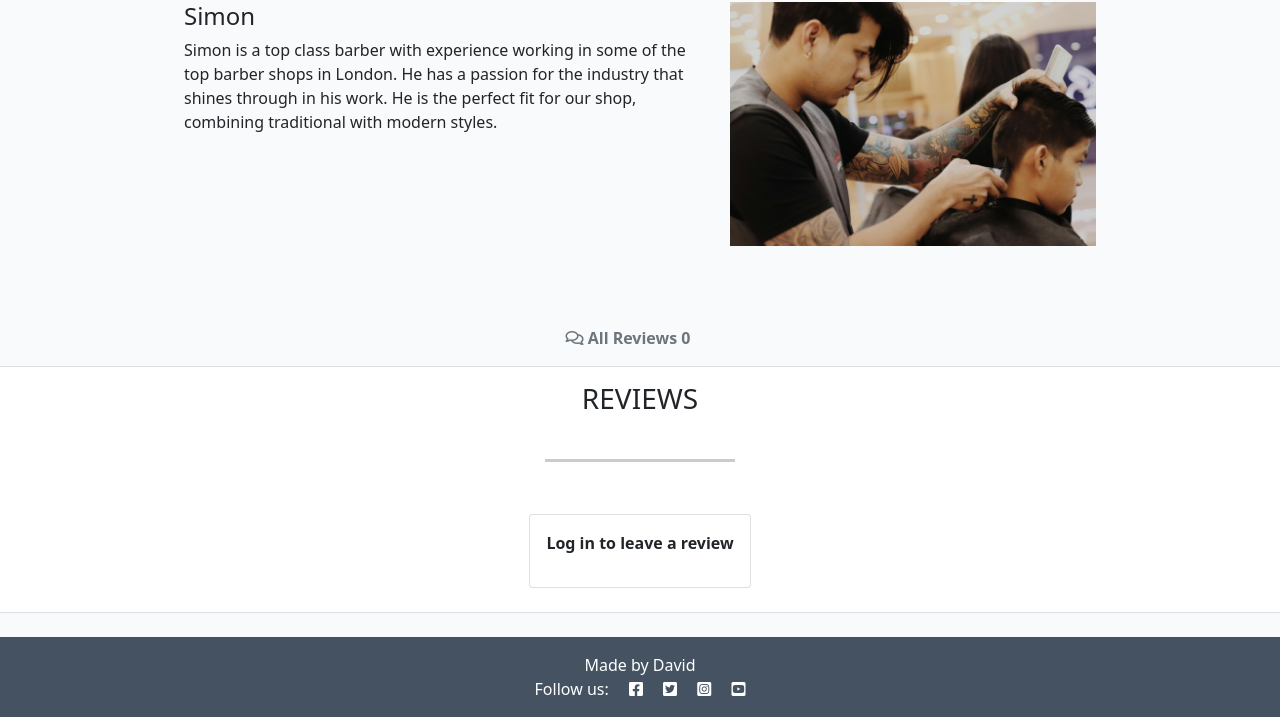
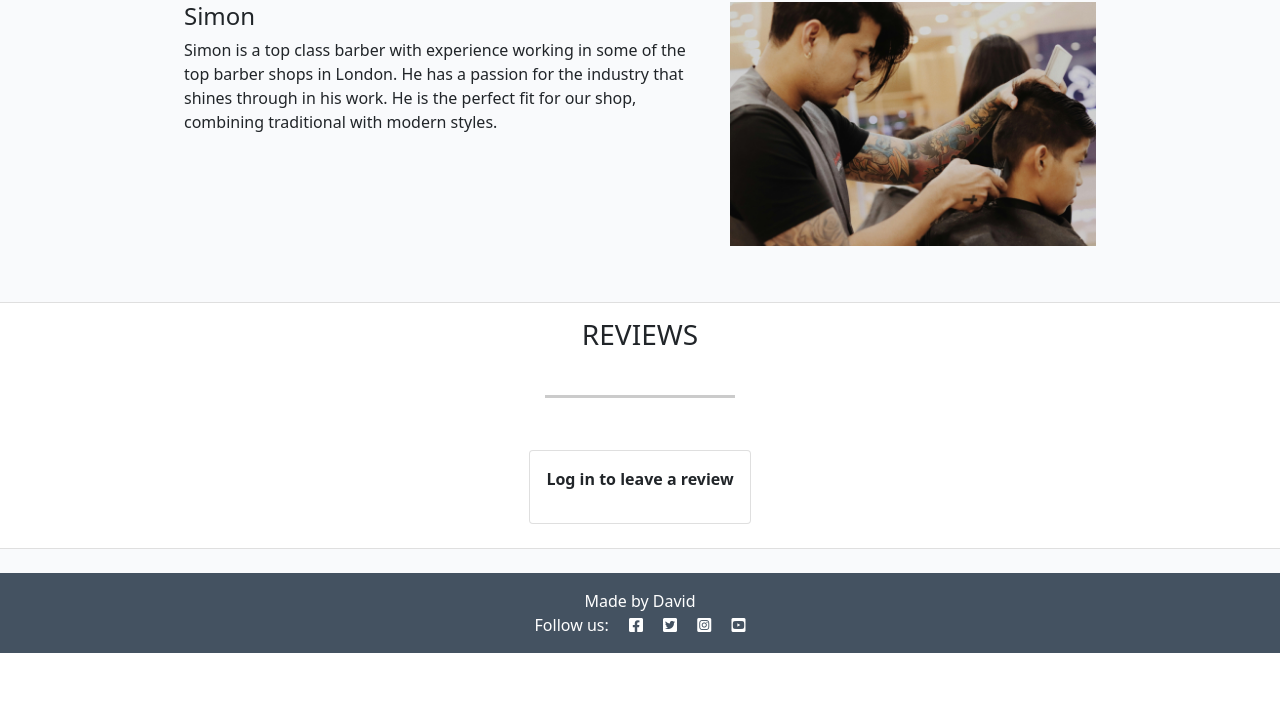
Before and after one commit to David011E/hbcs, a Django app: page /about/ in a window 1280 px wide. Shown: the part 771-1488 px from the top of the page. After the commit the page ends 1424 px from the top, so only its background shows below. Run offline with Django 4.2, Linux system fonts and the light colour scheme; data that the repository does not hold is empty; some libraries are stand-ins or nearby versions.

Commit message:
Removed the comment count

```diff
--- a/about/templates/about/about.html
+++ b/about/templates/about/about.html
@@ -55,13 +55,6 @@
     <!-- Displaying Comments -->
     <div class="row">
         <!-- Displaying count of reviews -->
-        <div class="row">
-            <div class="col-12">
-                <strong class="text-secondary">
-                    <i class="far fa-comments"></i> All Reviews {{ review_count }}
-                </strong>
-            </div>
-        </div>
         <div class="col-md-8 card mb-4 mt-3">
             <h3>REVIEWS</h3>
             <div class="card-body">
```
